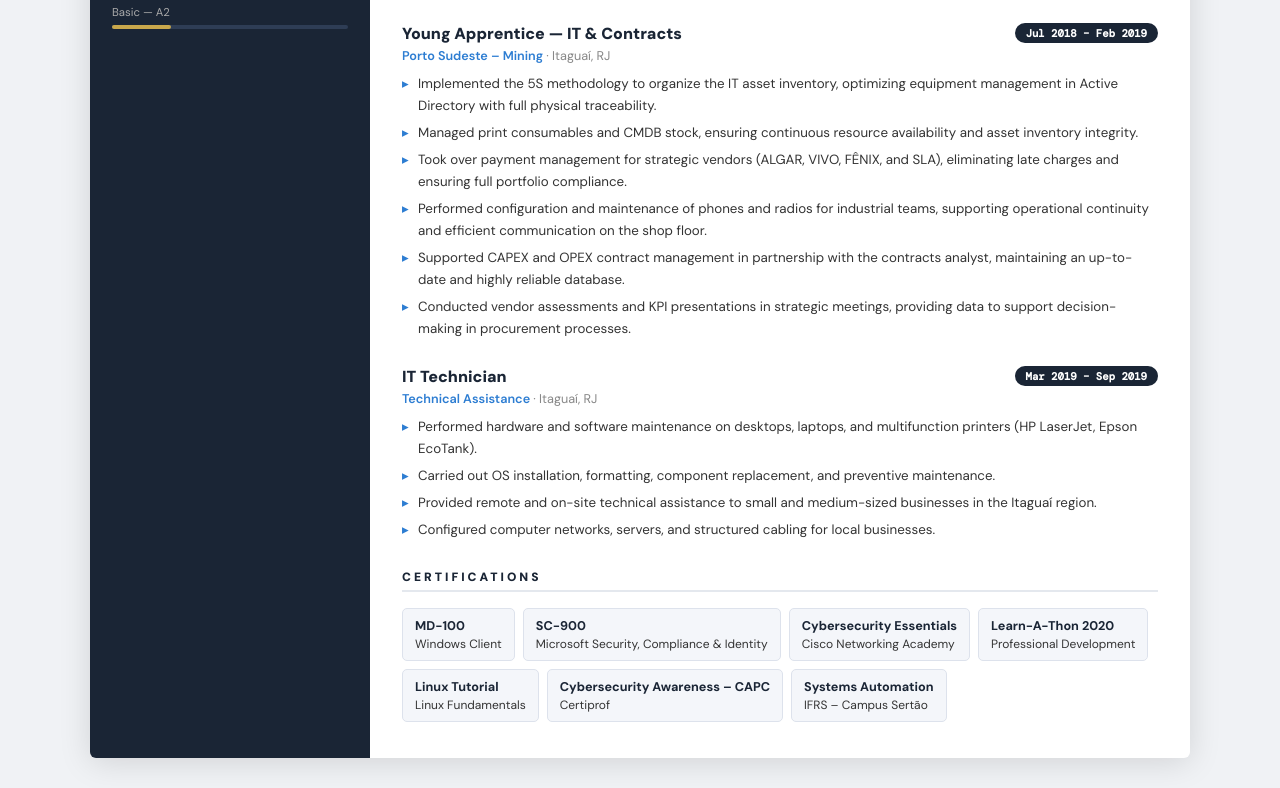
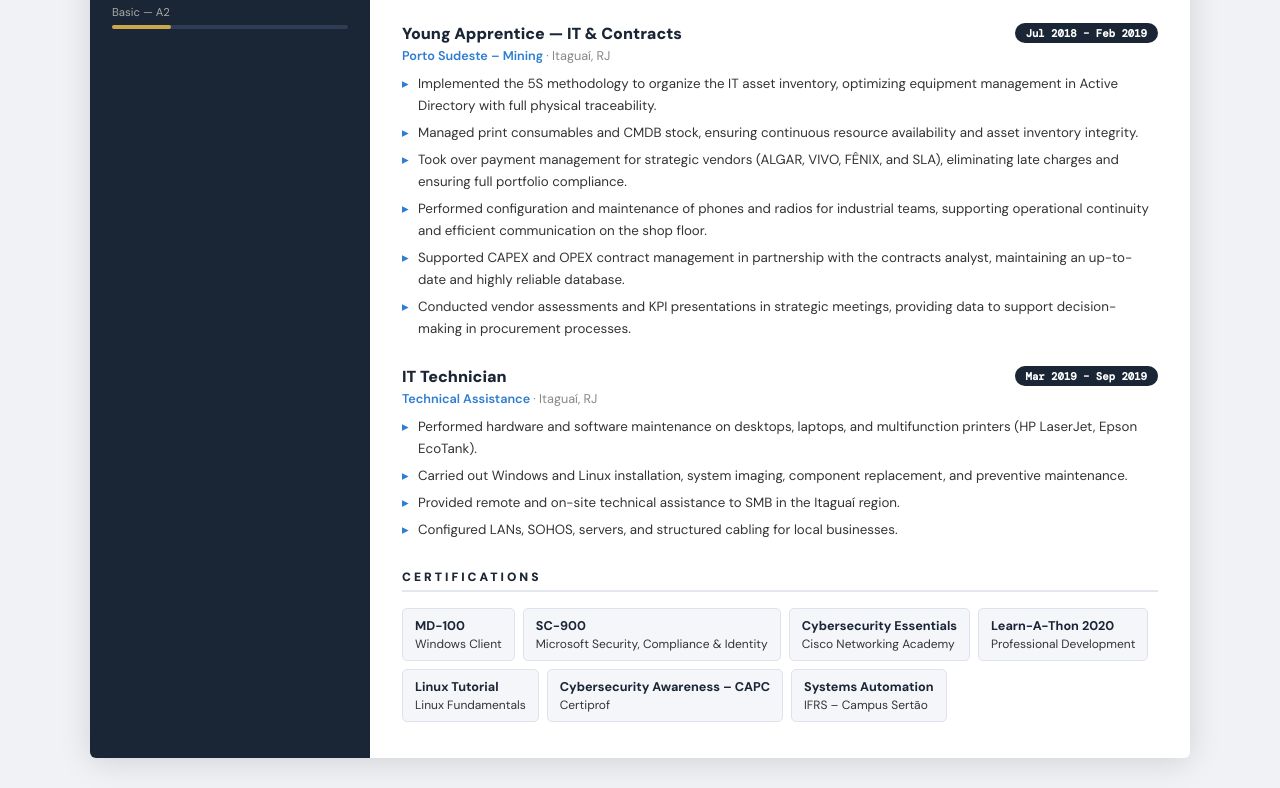
Before and after one commit to SaladinoTech/curriculo, a plain HTML site: page index(1).html in a window 1280 px wide. Shown: the part 1153-1941 px from the top of the page. Drawn offline with nearby package versions, Linux system fonts and the light colour scheme.

Commit message:
Update index(1).html

```diff
--- a/index(1).html
+++ b/index(1).html
@@ -507,9 +507,9 @@
       <div class="job-company">Technical Assistance <span>· Itaguaí, RJ</span></div>
       <ul class="bullets">
         <li>Performed hardware and software maintenance on desktops, laptops, and multifunction printers (HP LaserJet, Epson EcoTank).</li>
-        <li>Carried out OS installation, formatting, component replacement, and preventive maintenance.</li>
-        <li>Provided remote and on-site technical assistance to small and medium-sized businesses in the Itaguaí region.</li>
-        <li>Configured computer networks, servers, and structured cabling for local businesses.</li>
+        <li>Carried out Windows and Linux installation, system imaging, component replacement, and preventive maintenance.</li>
+        <li>Provided remote and on-site technical assistance to SMB in the Itaguaí region.</li>
+        <li>Configured LANs, SOHOS, servers, and structured cabling for local businesses.</li>
       </ul>
     </div>
 
```
